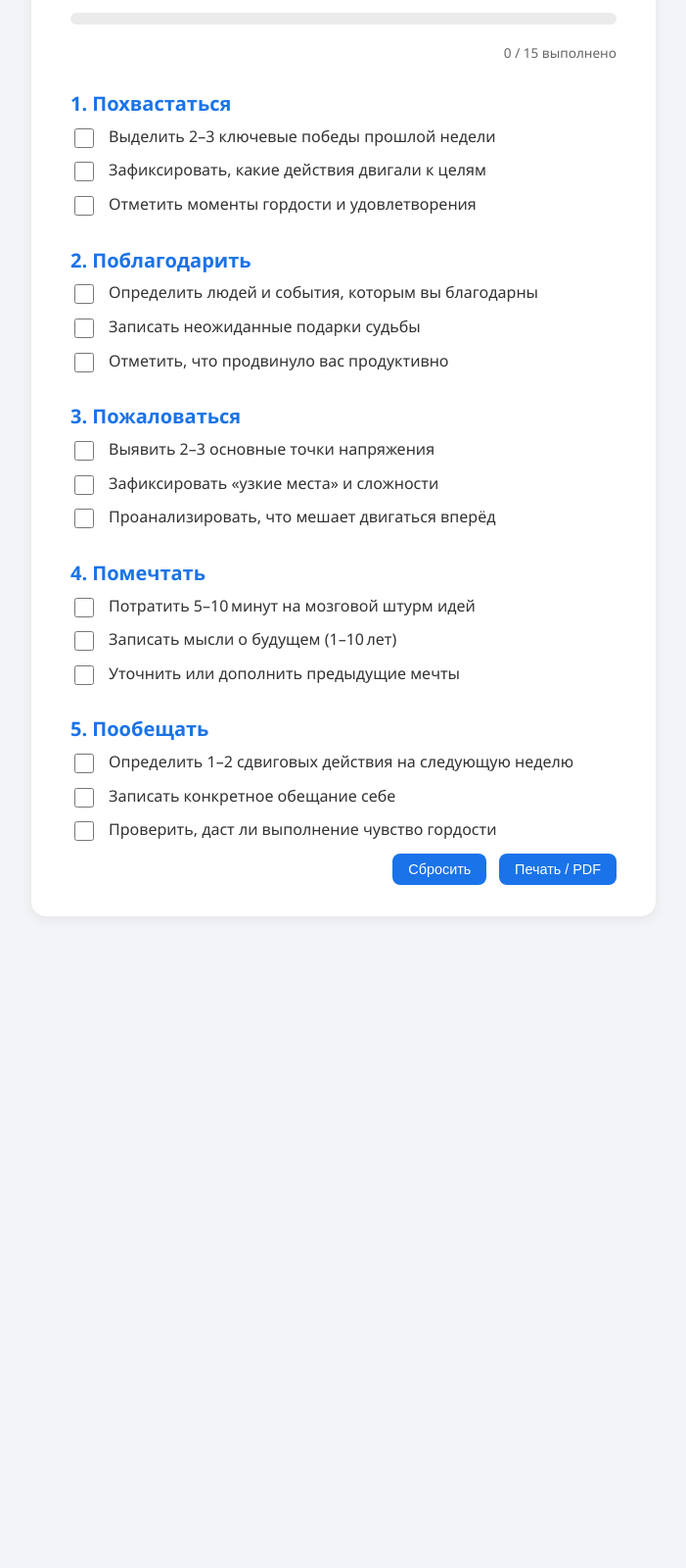
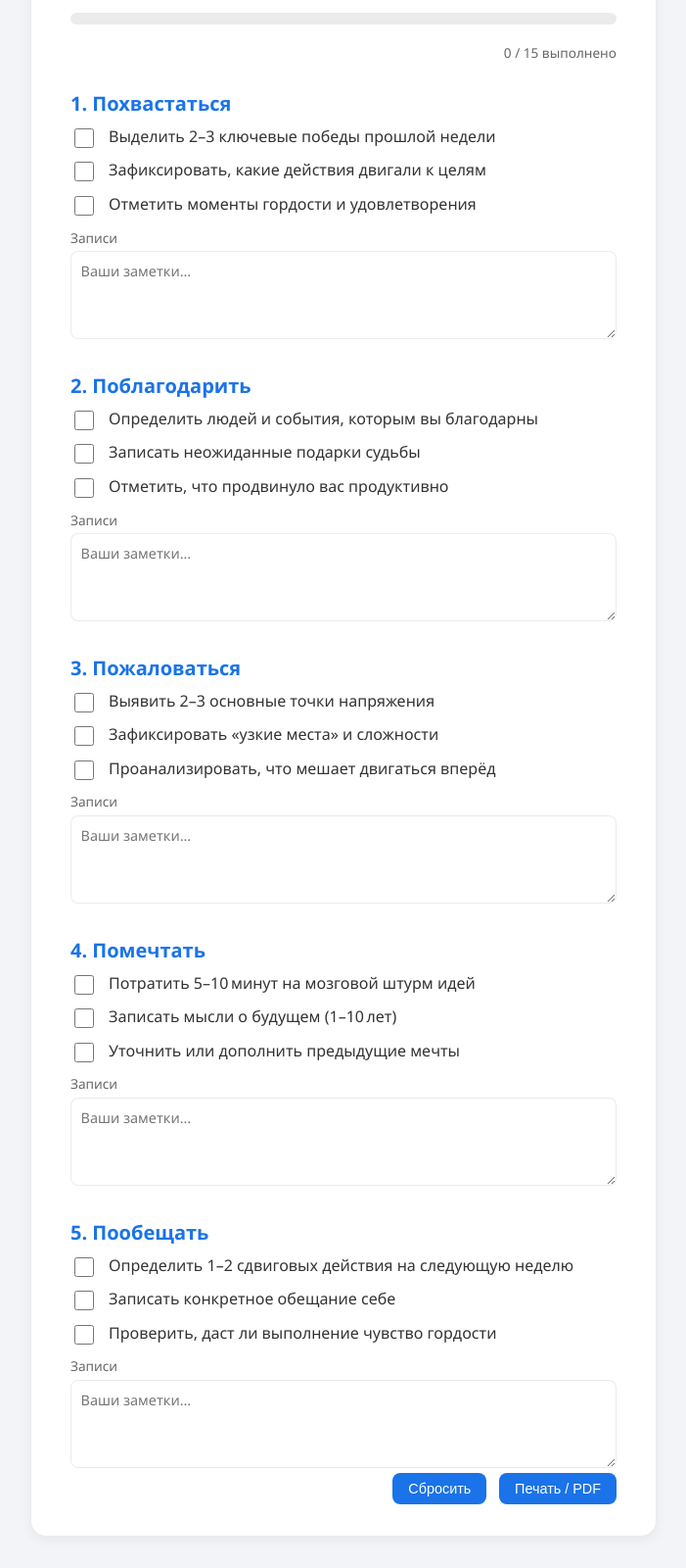
Before and after one commit to Isalin84/5P, a plain HTML site: page index.html in a window 1280 px wide. Shown: the part 153-1753 px from the top of the page at 98% size, without its empty margins (289-990 px from the left). Before the commit the page ends 1121 px from the top, so only its background shows below. Drawn offline with Linux system fonts and the light colour scheme.

Commit message:
Comments section

```diff
--- a/index.html
+++ b/index.html
@@ -119,11 +119,34 @@
       h1 { font-size: 1.6rem; }
       h2 { font-size: 1.1rem; }
     }
+    /* ---------- Поле заметок ---------- */
+    .notes-label {
+      display: block;
+      margin: 0.4rem 0 0.3rem;
+      font-size: 0.85rem;
+      color: var(--muted);
+    }
+    textarea.notes {
+      width: 100%;
+      min-height: 90px;
+      resize: vertical;
+      border: 1px solid var(--border);
+      border-radius: 8px;
+      padding: 0.6rem;
+      font-family: inherit;
+      font-size: 0.9rem;
+      background-color: var(--card-bg);
+      color: var(--text);
+    }
+    .mobile-break { display: inline; }
+    @media (max-width: 480px) {
+      .mobile-break { display: block; }
+    }
   </style>
 </head>
 <body>
   <main class="checklist-container" aria-labelledby="title">
-    <h1 id="title">Чек‑лист «Стратегическая суббота»</h1>
+    <h1 id="title">Чек‑лист «Стратегическая <span class="mobile-break">суббота</span>»</h1>
 
     <!-- Прогресс‑бар -->
     <div class="progress-wrapper" aria-hidden="true">
@@ -139,6 +162,8 @@
         <li><input type="checkbox" data-id="pride-2" />Зафиксировать, какие действия двигали к целям</li>
         <li><input type="checkbox" data-id="pride-3" />Отметить моменты гордости и удовлетворения</li>
       </ul>
+      <label for="notes-pride" class="notes-label">Записи</label>
+      <textarea id="notes-pride" class="notes" data-id="notes-pride" placeholder="Ваши заметки…"></textarea>
     </section>
 
     <section>
@@ -148,6 +173,8 @@
         <li><input type="checkbox" data-id="thanks-2" />Записать неожиданные подарки судьбы</li>
         <li><input type="checkbox" data-id="thanks-3" />Отметить, что продвинуло вас продуктивно</li>
       </ul>
+      <label for="notes-thanks" class="notes-label">Записи</label>
+      <textarea id="notes-thanks" class="notes" data-id="notes-thanks" placeholder="Ваши заметки…"></textarea>
     </section>
 
     <section>
@@ -157,6 +184,8 @@
         <li><input type="checkbox" data-id="complain-2" />Зафиксировать «узкие места» и сложности</li>
         <li><input type="checkbox" data-id="complain-3" />Проанализировать, что мешает двигаться вперёд</li>
       </ul>
+      <label for="notes-complain" class="notes-label">Записи</label>
+      <textarea id="notes-complain" class="notes" data-id="notes-complain" placeholder="Ваши заметки…"></textarea>
     </section>
 
     <section>
@@ -166,6 +195,8 @@
         <li><input type="checkbox" data-id="dream-2" />Записать мысли о будущем (1–10 лет)</li>
         <li><input type="checkbox" data-id="dream-3" />Уточнить или дополнить предыдущие мечты</li>
       </ul>
+      <label for="notes-dream" class="notes-label">Записи</label>
+      <textarea id="notes-dream" class="notes" data-id="notes-dream" placeholder="Ваши заметки…"></textarea>
     </section>
 
     <section>
@@ -175,6 +206,8 @@
         <li><input type="checkbox" data-id="promise-2" />Записать конкретное обещание себе</li>
         <li><input type="checkbox" data-id="promise-3" />Проверить, даст ли выполнение чувство гордости</li>
       </ul>
+      <label for="notes-promise" class="notes-label">Записи</label>
+      <textarea id="notes-promise" class="notes" data-id="notes-promise" placeholder="Ваши заметки…"></textarea>
     </section>
 
     <!-- Кнопки действий -->
@@ -226,9 +259,24 @@
     });
     updateProgress();
 
+    // ---------- Заметки ----------
+    const noteFields = Array.from(document.querySelectorAll('textarea.notes'));
+    noteFields.forEach(tf => {
+      const id = tf.dataset.id;
+      tf.value = state[id] || '';
+      tf.addEventListener('input', () => {
+        state[id] = tf.value;
+        saveState(state);
+      });
+    });
+
     // ---------- Кнопки действий ----------
     document.getElementById("resetBtn").addEventListener("click", () => {
       checkboxes.forEach(cb => (cb.checked = false));
+      noteFields.forEach(tf => {
+        tf.value = '';
+        state[tf.dataset.id] = '';
+      });
       Object.keys(state).forEach(k => (state[k] = false));
       saveState(state);
       updateProgress();
```
